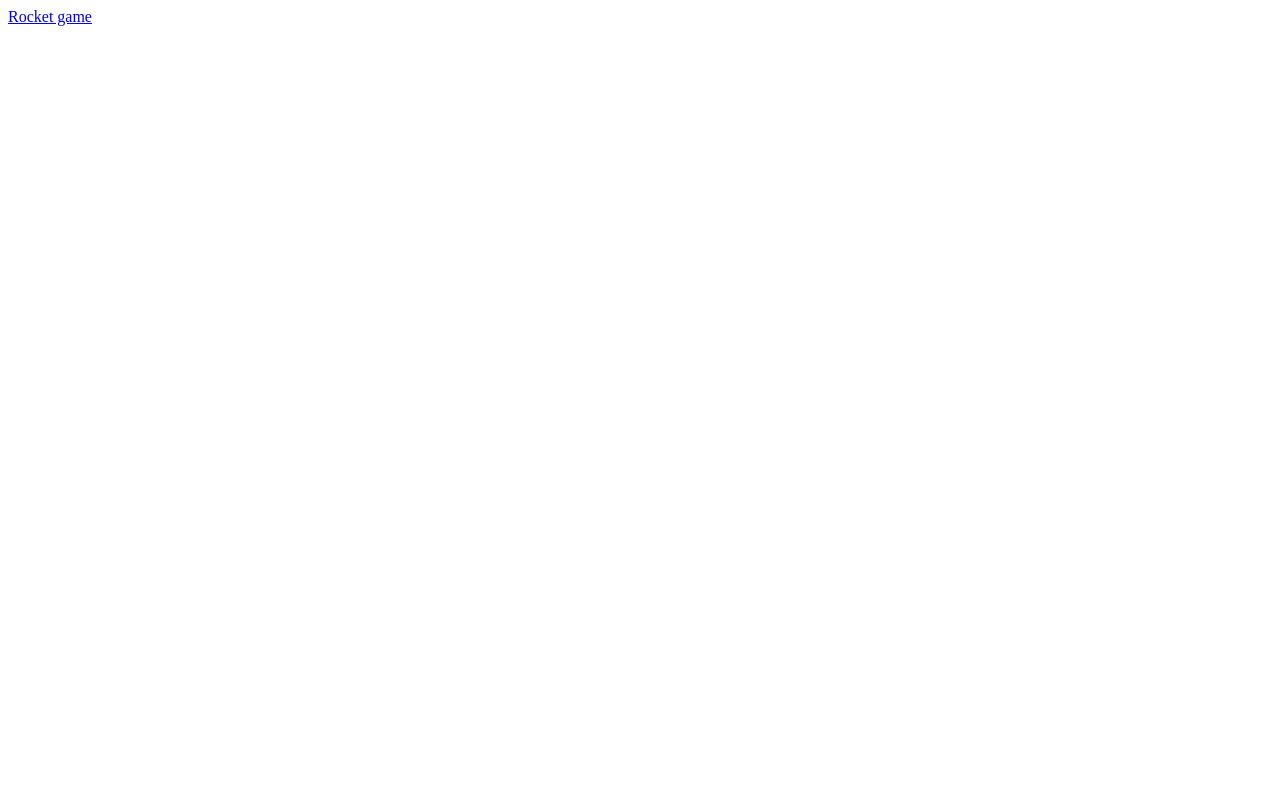
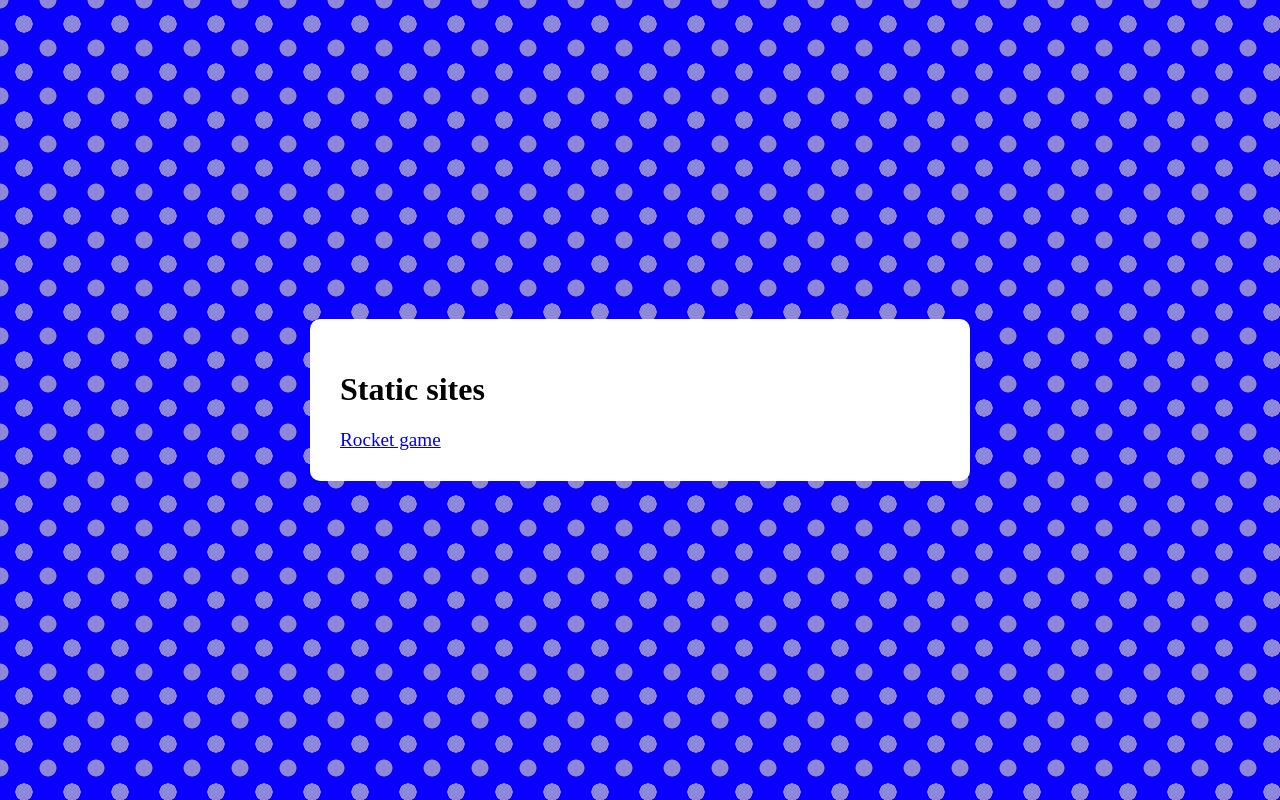
Before and after one commit to haensen/static, a plain HTML site: page index.html in a window 1280 px wide. Drawn offline with Linux system fonts and the light colour scheme.

Commit message:
Add links

```diff
--- a/index.html
+++ b/index.html
@@ -4,8 +4,44 @@
     <meta charset="UTF-8">
     <meta name="viewport" content="width=device-width, initial-scale=1.0">
     <title>Static sites</title>
+    <style>
+        html {
+            background: radial-gradient(circle, #8d89d8 25%, transparent 26%),radial-gradient(circle at bottom left, #8d89d8 12%, transparent 13%),radial-gradient(circle at bottom right, #8d89d8 12%, transparent 13%),radial-gradient(circle at top left, #8d89d8 12%, transparent 13%),radial-gradient(circle at top right, #8d89d8 12%, transparent 13%);
+            background-size: 3em 3em;
+            background-color: #0900ff;
+            opacity: 1;
+        }
+
+        body {
+            margin: 0;
+        }
+
+        .container {
+            width: 100%;
+            height: 100vh;
+            display: flex;
+            align-items: center;
+            justify-content: center;
+        }
+
+        .links {
+            background-color: white;
+            width: 90%;
+            max-width: 600px;
+            padding: 30px;
+            border-radius: 10px;
+        }
+        .links a {
+            font-size: larger;
+        }
+    </style>
 </head>
 <body>
-    <a href="rocket/index.html">Rocket game</a>
+    <div class="container">
+        <div class="links">
+            <h1>Static sites</h1>
+            <a href="rocket/index.html">Rocket game</a>
+        </div>
+    </div>
 </body>
 </html>
```
Also changed, not shown: readme.md (added).
